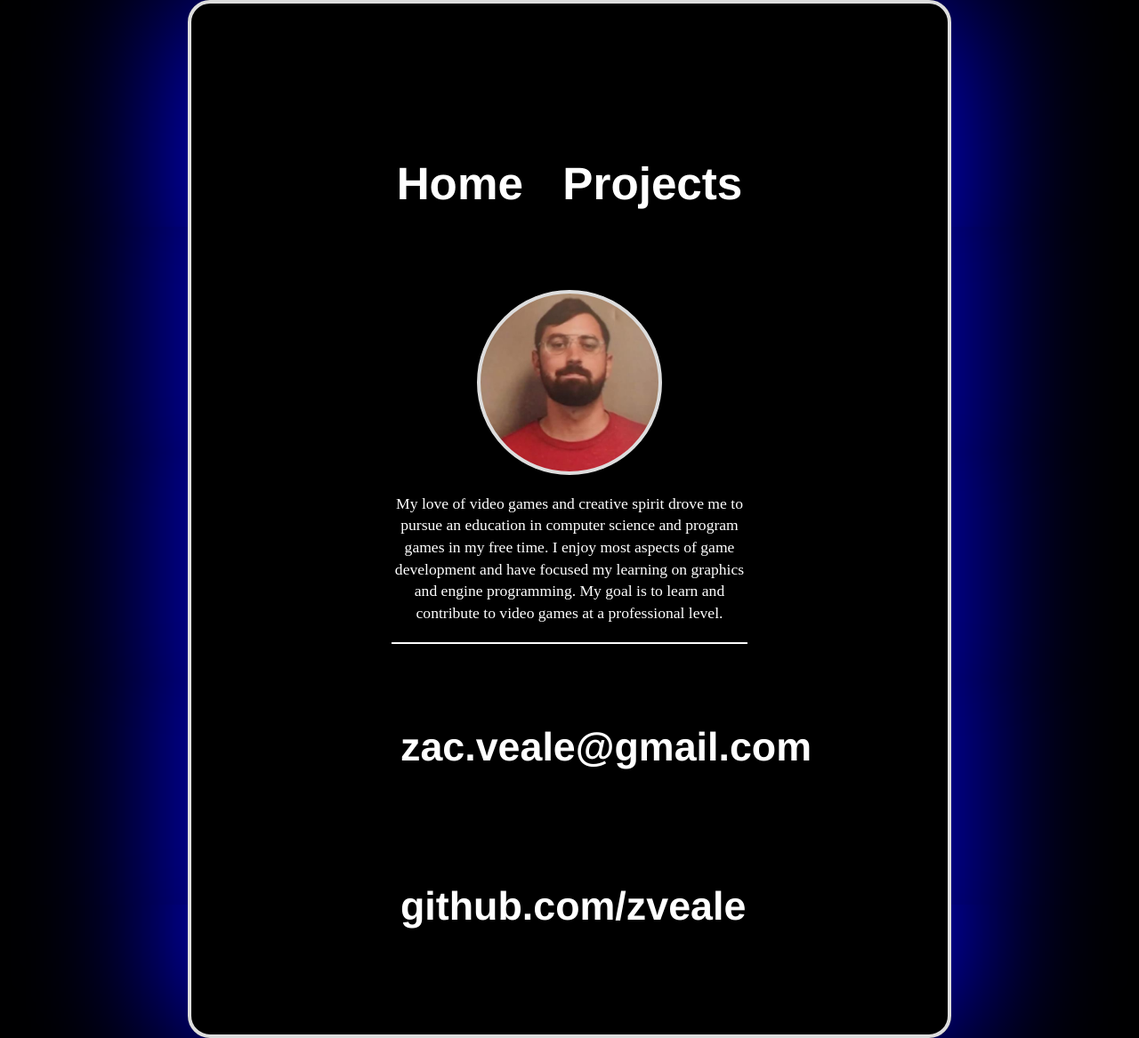
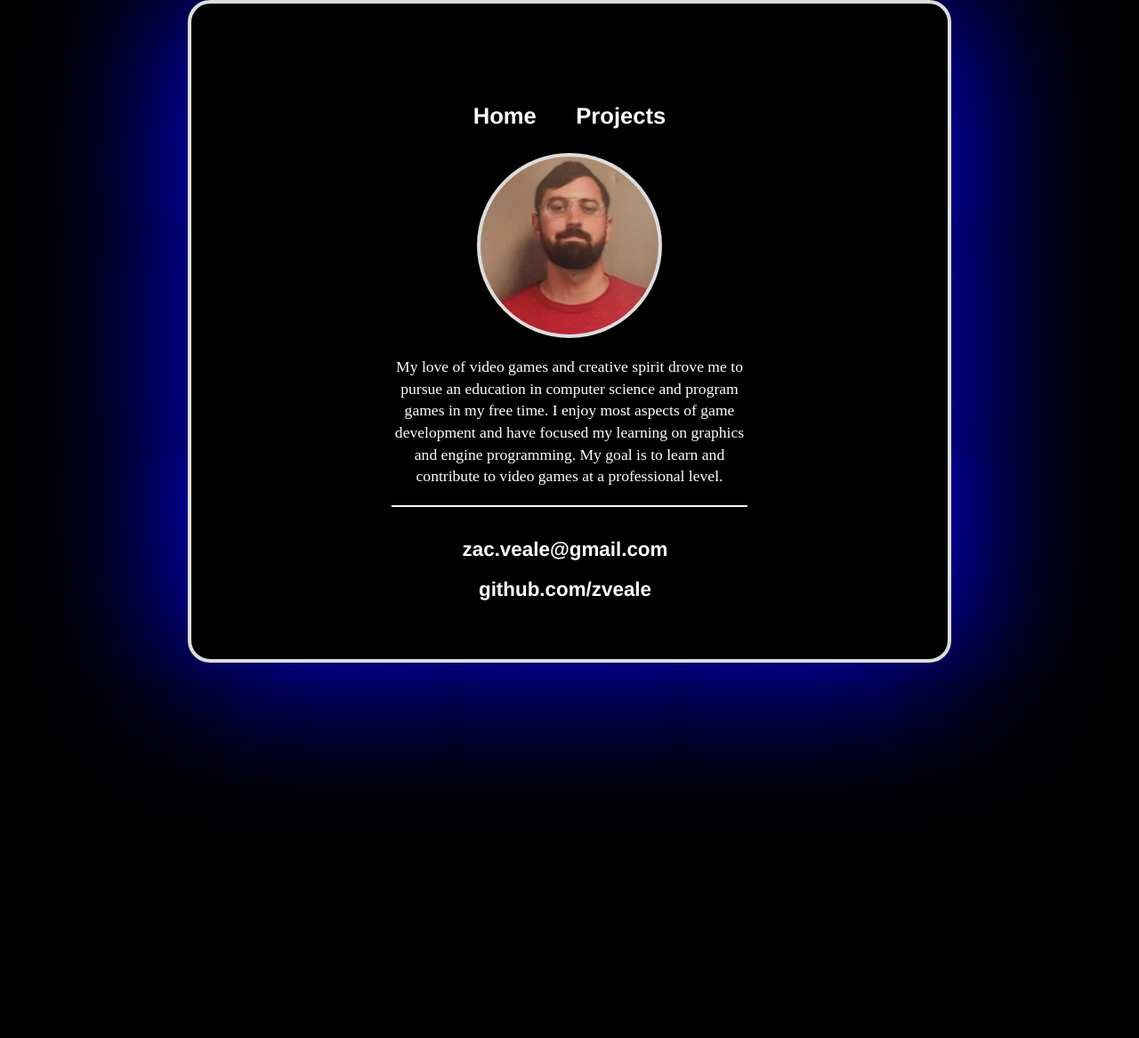
Before and after one commit to zveale/zveale.github.io, a Jekyll site: the page built from index.html, in a window 1280 px wide. Shown: the whole page at 89% size. Built offline with Jekyll 4.4.1, drawn with Linux system fonts in a browser that asks for light colours; after the commit the page ends 900 px from its top, so only the background shows below that.

Commit message:
Update main.css

```diff
--- a/css/main.css
+++ b/css/main.css
@@ -96,8 +96,8 @@ footer ul li {
 a {
     text-decoration: none;
     color: #000;
-	line-height: 4em;
-	font-size: 4em;
+	line-height: 2em;
+	font-size: 2em;
 	color: white;
 	text-shadow: -2px 0 black, 0 2px black, 2px 0 black, 0 -2px black;
 }
```
